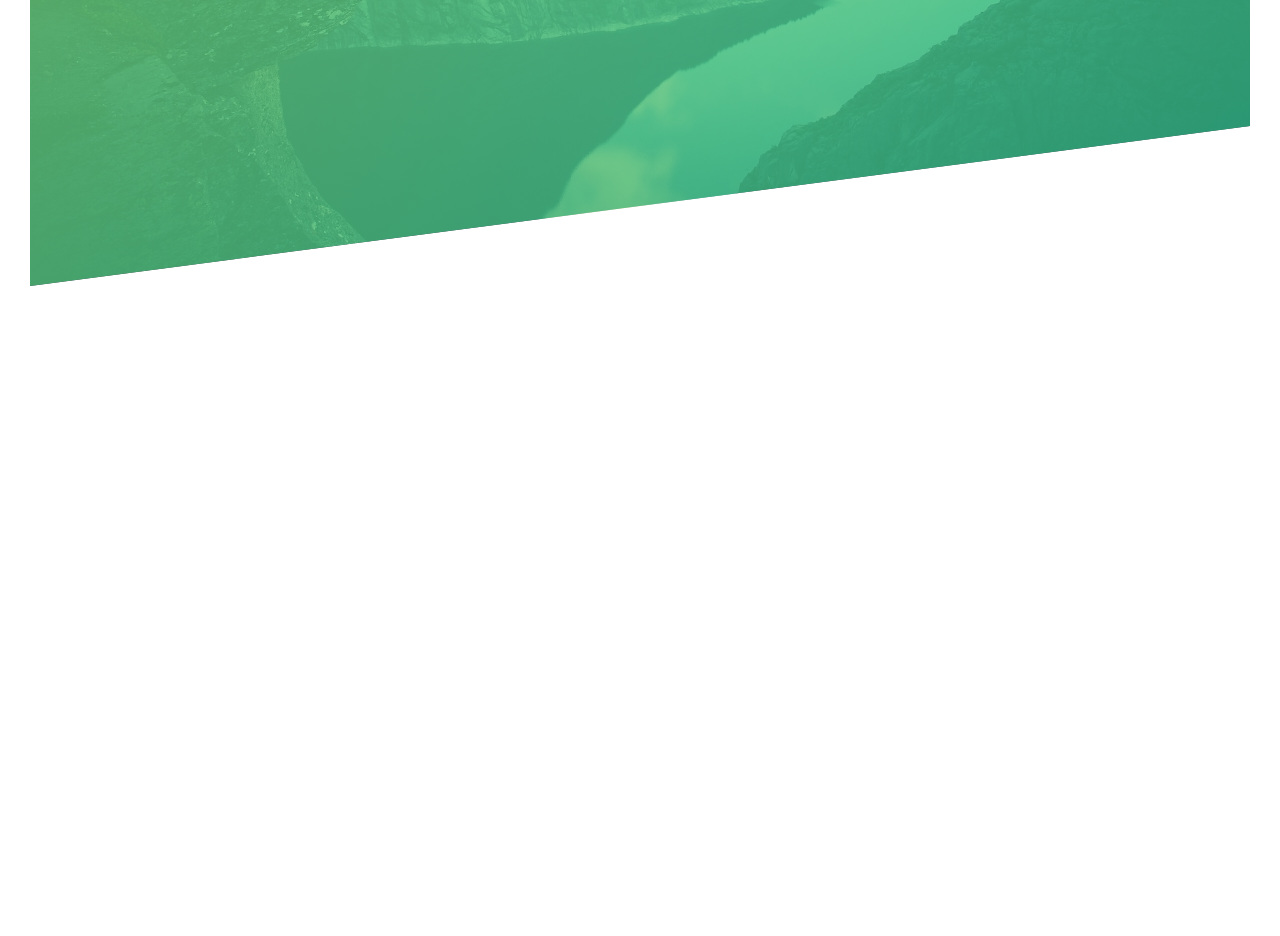
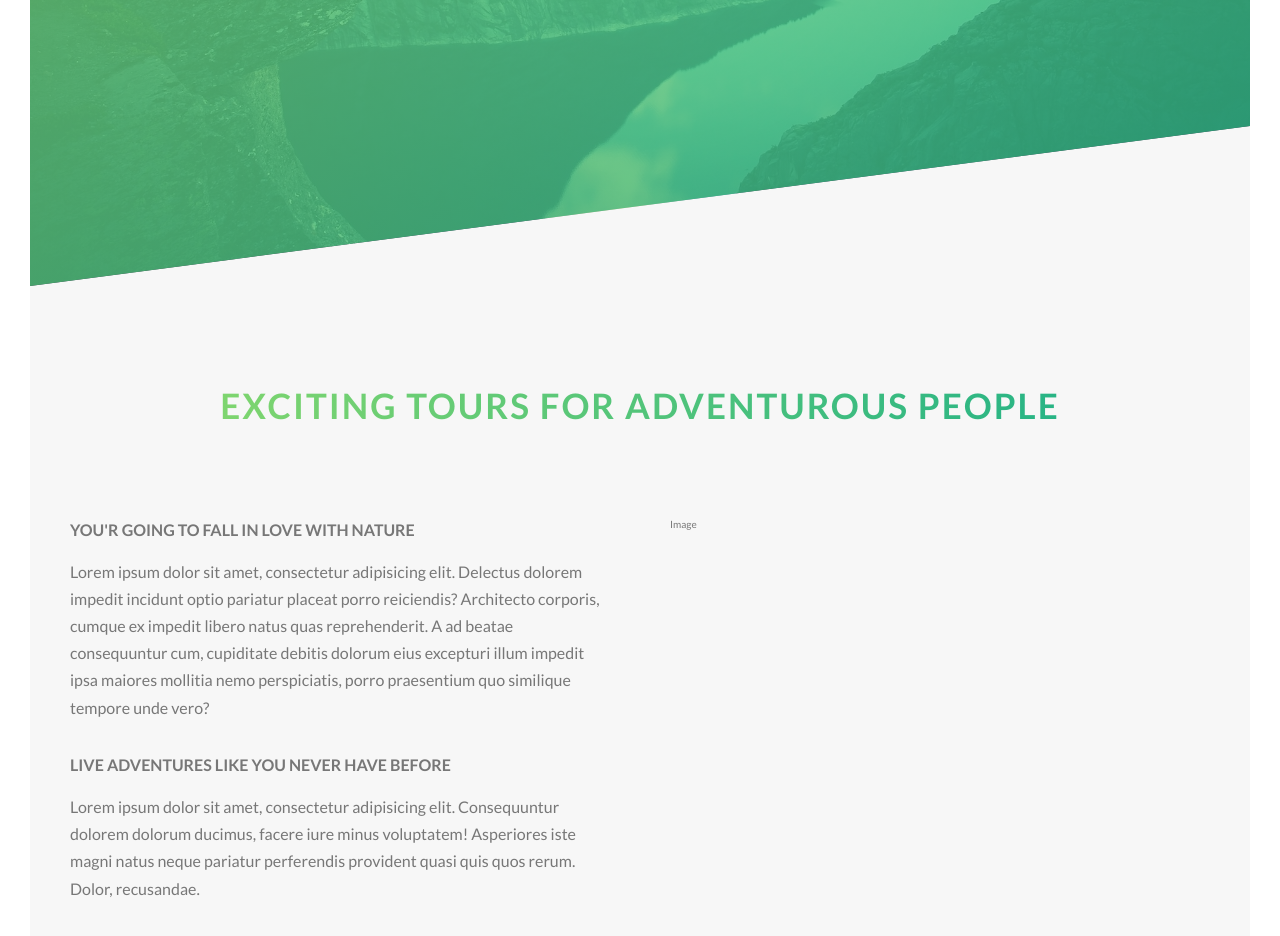
Before and after one commit to VitakSharper/css-style-practice, a website: page index.html in a window 1280 px wide. Shown: the part 504-1440 px from the top of the page. Before the commit the page ends 820 px from the top, so only its background shows below. Drawn offline with Linux system fonts and the light colour scheme.

Commit message:
continue the section build

```diff
--- a/index.html
+++ b/index.html
@@ -13,6 +13,7 @@
     <title>ITour | Exciting tours for adventurous people</title>
 </head>
 <body>
+
 <header class="header">
     <div class="header__logo-box">
         <img src="img/logo-white.png" alt="Logo" class="header__logo">
@@ -26,6 +27,35 @@
         <a href="#" class="btn btn--white btn--animated">Discover our tours</a>
     </div>
 </header>
+
+<main>
+    <section class="section-about">
+        <div class="u-center-text u-margin-bottom-big">
+            <h2 class="heading-secondary">Exciting tours for adventurous people</h2>
+        </div>
+        <div class="row">
+            <div class="col-1-of-2">
+                <h3 class="heading-tertiary u-margin-bottom-small">You'r going to fall in love with nature</h3>
+                <p class="paragraph">
+                    Lorem ipsum dolor sit amet, consectetur adipisicing elit. Delectus dolorem impedit incidunt optio
+                    pariatur placeat porro reiciendis? Architecto corporis, cumque ex impedit libero natus quas
+                    reprehenderit. A ad beatae consequuntur cum, cupiditate debitis dolorum eius excepturi illum impedit
+                    ipsa maiores mollitia nemo perspiciatis, porro praesentium quo similique tempore unde vero?
+                </p>
+                <h3 class="heading-tertiary u-margin-bottom-small">Live adventures like you never have before</h3>
+                <p class="paragraph">
+                    Lorem ipsum dolor sit amet, consectetur adipisicing elit. Consequuntur dolorem dolorum ducimus,
+                    facere iure minus voluptatem! Asperiores iste magni natus neque pariatur perferendis provident quasi
+                    quis quos rerum. Dolor, recusandae.
+                </p>
+            </div>
+            <div class="col-1-of-2">
+                Image
+            </div>
+        </div>
+    </section>
+</main>
+
 
 <!--<section class="grid-test">-->
 <!--    <div class="row">-->
--- a/sass/abstracts/_variables.scss
+++ b/sass/abstracts/_variables.scss
@@ -2,6 +2,8 @@ $color-primary: #55c57a;
 $color-primary-light: #7ed56f;
 $color-primary-dark: #28b485;
 
+
+$color-grey-light-1: #f7f7f7;
 $color-grey-dark: #777;
 $color-white: #fff;
 $color-black: #000;
--- a/sass/base/_typography.scss
+++ b/sass/base/_typography.scss
@@ -31,3 +31,34 @@ body {
     animation: moveInRight 1s ease-in;
   }
 }
+
+.heading-secondary {
+  font-size: 3.5rem;
+  text-transform: uppercase;
+  font-weight: 700;
+  display: inline-block;
+  background-image: linear-gradient(to right, $color-primary-light, $color-primary-dark);
+  -webkit-background-clip: text;
+  color: transparent;
+  letter-spacing: 2px;
+  transition: all .2s;
+
+  &:hover {
+    transform: skewY(2deg) skewX(15deg) scale(1.1);
+    text-shadow: .5rem 1rem 2rem rgba($color-black, .2);
+  }
+}
+
+.heading-tertiary {
+  font-size: 1.6rem;
+  font-weight: 700;
+  text-transform: uppercase;
+}
+
+.paragraph {
+  font-size: 1.6rem;
+
+  &:not(:last-child) {
+    margin-bottom: 3rem;
+  }
+}
--- a/sass/base/_utilities.scss
+++ b/sass/base/_utilities.scss
@@ -0,0 +1,16 @@
+.u-center-text {
+  text-align: center;
+}
+
+.u-margin-bottom-big {
+  margin-bottom: 8rem;
+}
+
+.u-margin-bottom-medium {
+  margin-bottom: 4rem;
+}
+
+
+.u-margin-bottom-small {
+  margin-bottom: 1.5rem;
+}
--- a/sass/layout/_grid.scss
+++ b/sass/layout/_grid.scss
@@ -1,6 +1,5 @@
 .row {
   max-width: $grid-width;
-  background-color: #D1C4E9;
   margin: 0 auto;
 
   &:not(:last-child) {
@@ -10,7 +9,6 @@
   @include clearfix;
   // ^ start with, $ end with, * contains
   [class^="col-"] {
-    background-color: orangered;
     float: left;
 
     &:not(:last-child) {
--- a/sass/pages/_home.scss
+++ b/sass/pages/_home.scss
@@ -0,0 +1,5 @@
+.section-about {
+  background-color: $color-grey-light-1;
+  padding: 25rem 0;
+  margin-top: -20vh;
+}
```
Also changed, not shown: css/style.css.
